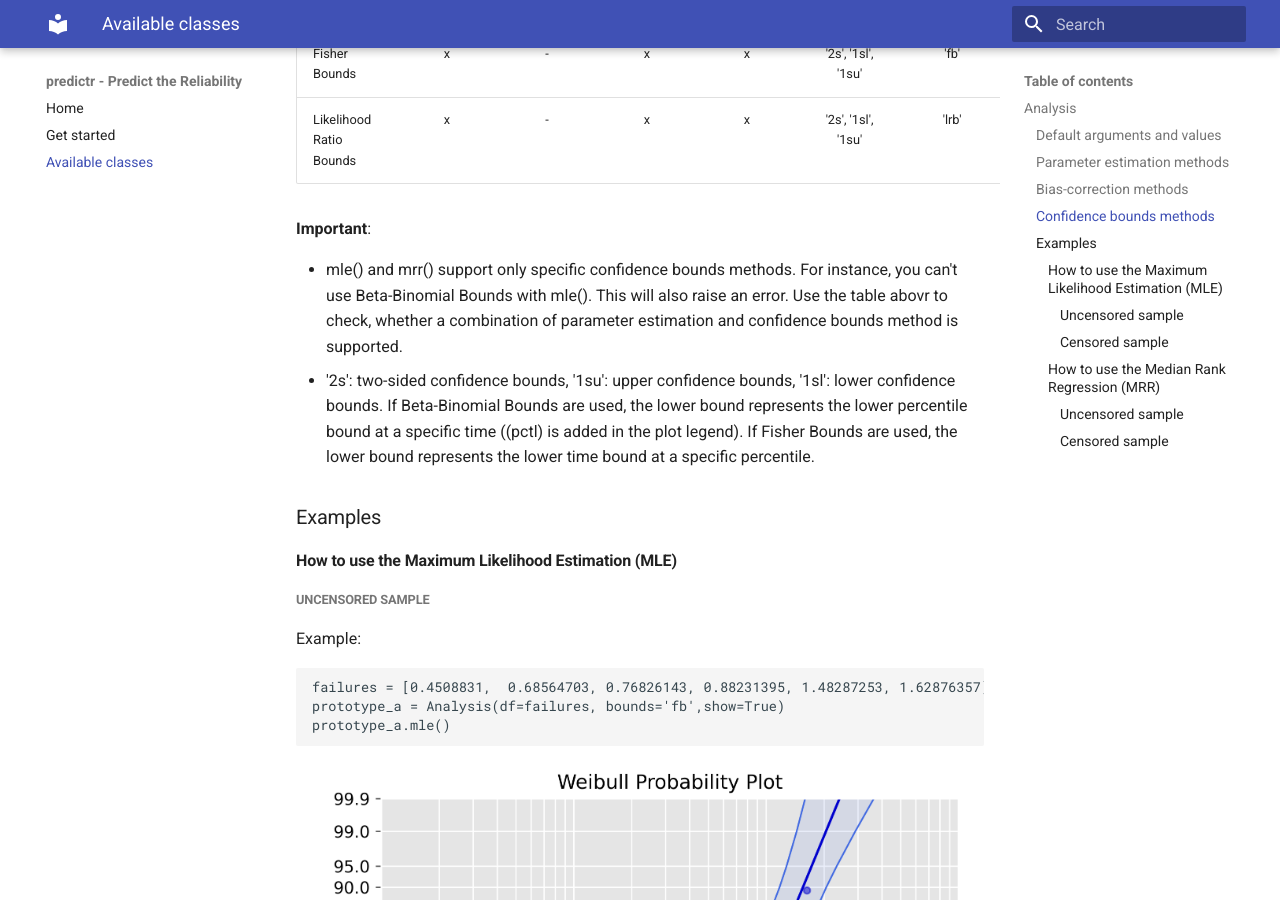
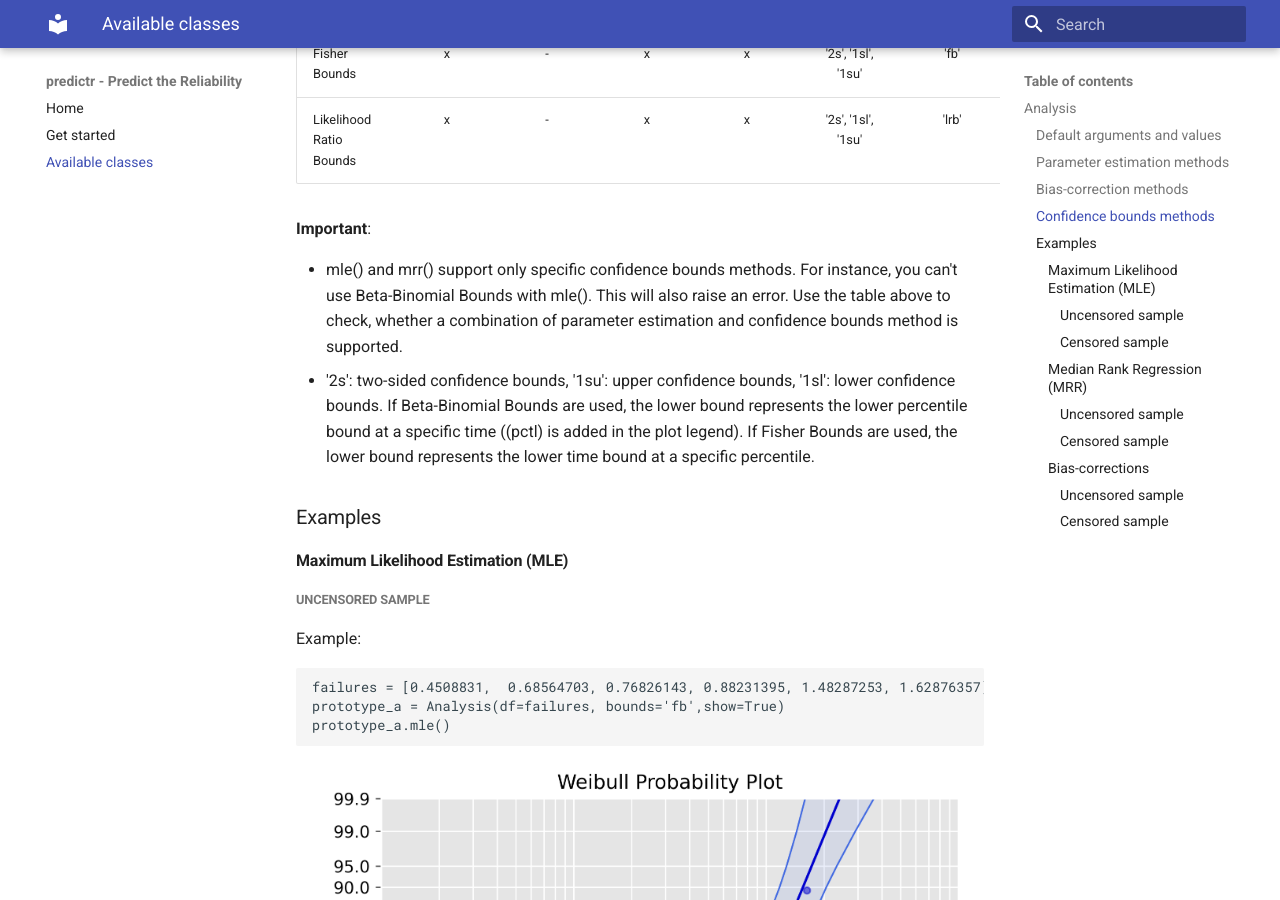
Before and after one commit to tvtoglu/predictr, an MkDocs documentation site: the page built from docs/classes.md, in a window 1280 px wide and 900 px high, scrolled down 2817 px. Built offline with MkDocs 1.6.1 and Material for MkDocs 9.7.7, drawn with Linux system fonts in a browser that asks for light colours; some of the changed text lies outside the part shown.

Commit message:
Update classes.md

````diff
--- a/docs/classes.md
+++ b/docs/classes.md
@@ -63,11 +63,11 @@
 
 **Important**:
 
-- mle() and mrr() support only specific confidence bounds methods. For instance, you can't use Beta-Binomial Bounds with mle(). This will also raise an error. Use the table abovr to check, whether a combination of parameter estimation and confidence bounds method is supported.
+- mle() and mrr() support only specific confidence bounds methods. For instance, you can't use Beta-Binomial Bounds with mle(). This will also raise an error. Use the table above to check, whether a combination of parameter estimation and confidence bounds method is supported.
 - '2s': two-sided confidence bounds, '1su': upper confidence bounds, '1sl': lower confidence bounds. If Beta-Binomial Bounds are used, the lower bound represents the lower percentile bound at a specific time ((pctl) is added in the plot legend). If Fisher Bounds are used, the lower bound represents the lower time bound at a specific percentile.
 
 ### Examples
-#### How to use the Maximum Likelihood Estimation (MLE)
+#### Maximum Likelihood Estimation (MLE)
 ##### Uncensored sample
 Example:
 ```python
@@ -88,7 +88,7 @@
 ```
 <img src="https://raw.githubusercontent.com/tvtoglu/predictr/main/docs/images/MLE_LRB_censored.png" height="700" />
 
-#### How to use the Median Rank Regression (MRR)
+#### Median Rank Regression (MRR)
 ##### Uncensored sample
 Example:
 ```python
@@ -108,3 +108,31 @@
 prototype_a.mrr()
 ```
 <img src="https://raw.githubusercontent.com/tvtoglu/predictr/main/docs/images/MRR_MCPB_censored.png" height="700" />
+
+#### Bias-corrections
+As already mentioned, only mle() support bias-corrections. The samples in these examples are drawn from a two-parameter Weibull distribution with a shape parameter of 2.0 and a scale parameter of 1.0.
+
+##### Uncensored sample
+It is appearent that the estimates of beta and eta are now closer to the ground truth values. The dotted grey line in the plot is the "biased" MLE line, the bia-corrected line is blue. The legend contains all needed information.
+
+```python
+failures = [0.4508831,  0.68564703, 0.76826143, 0.88231395, 1.48287253, 1.62876357]
+prototype_a = Analysis(df=failures, bounds='fb', show=True, bcm='c4')
+prototype_a.mle()
+```
+<img src="https://raw.githubusercontent.com/tvtoglu/predictr/main/docs/images/MLE_Fisher_uncensored_c4.png" height="700" />
+
+The estimates can for the Weibull parameters can be compared directly, since they are available as attributes
+```python
+print(f'biased beta: {prototype_a.beta:4f} --> bias-corrected beta: {prototype_a.beta_c4:4f}')
+```
+
+##### Censored sample
+The data is type II right-censored.
+```python
+failures = [0.38760099164906514, 0.5867052007217437, 0.5878056753744406, 0.602290402929083, 0.6754829518358306, 0.7520219855697948]
+suspensions = [0.7520219855697948, 0.7520219855697948]
+prototype_a = Analysis(df=failures, ds=suspensions, bounds='lrb', show=True, bcm='hrbu')
+prototype_a.mle()
+```
+<img src="https://raw.githubusercontent.com/tvtoglu/predictr/main/docs/images/MLE_LRB_censored_hrbu.png" height="700" />
````
